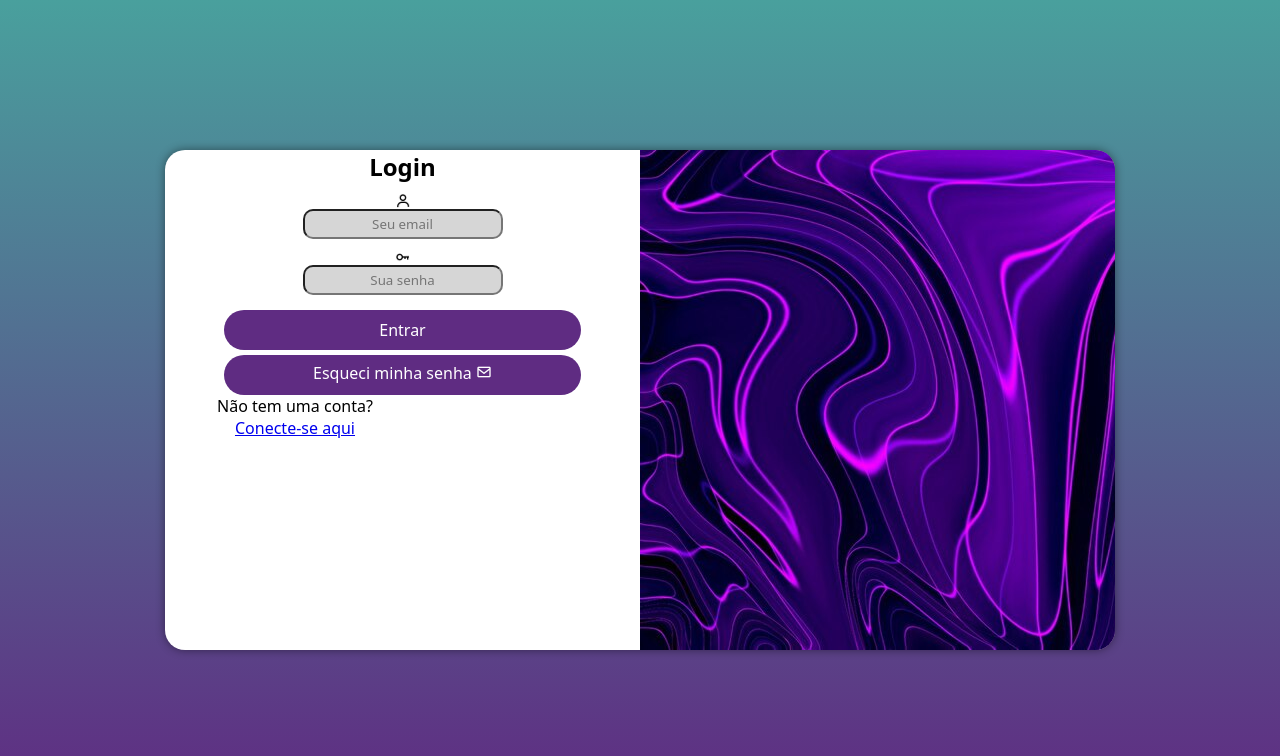
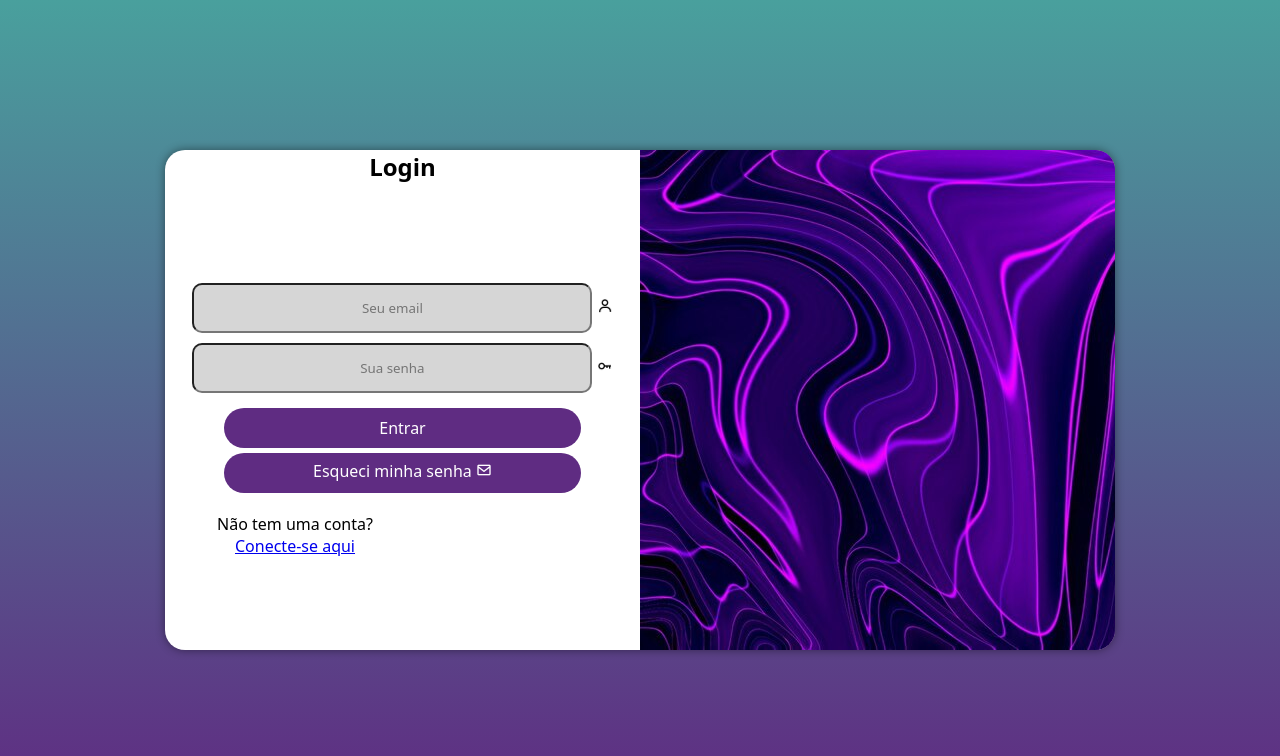
Before and after one commit to davipadilha19/Desenvolvimento-Front-end, a plain HTML site: page index.html in a window 1280 px wide. Drawn offline with nearby package versions, Linux system fonts and the light colour scheme.

Commit message:
Update media-query.css

```diff
--- a/media-query.css
+++ b/media-query.css
@@ -17,6 +17,7 @@
     #login > #formulario{
         float: center;
         width: 100%;
+        margin-top: 0;
     }
 
     .campo{
@@ -33,6 +34,13 @@
         text-align: center;
         margin-bottom: 5px;
     }
+
+    .criar{
+        margin-top: 20px;
+        display: flex;
+        justify-content: center;
+    }
+
 }
 
 @media screen and (min-width: 993px){
@@ -56,6 +64,33 @@
         display: block;
     }
 
+    .preencher{
+        background-color: #d6d6d6;
+        height: 50px;
+        width: 400px;
+        margin-bottom: 10px;
+        border-radius: 10px;
+        text-align: center;
+    }
 
+    .campo{
+        display: flex;
+        flex-direction: column;
+        align-items: center;
+        margin-top: 100px
+    }
+    .input{
+        display: block;
+    }
+    .botoes{
+        display: flex;
+        flex-direction: column;
+        align-items: center;
+    }
+    .criar{
+        margin-top: 20px;
+        display: flex;
+        justify-content: center;
+    }
 
 }
```
